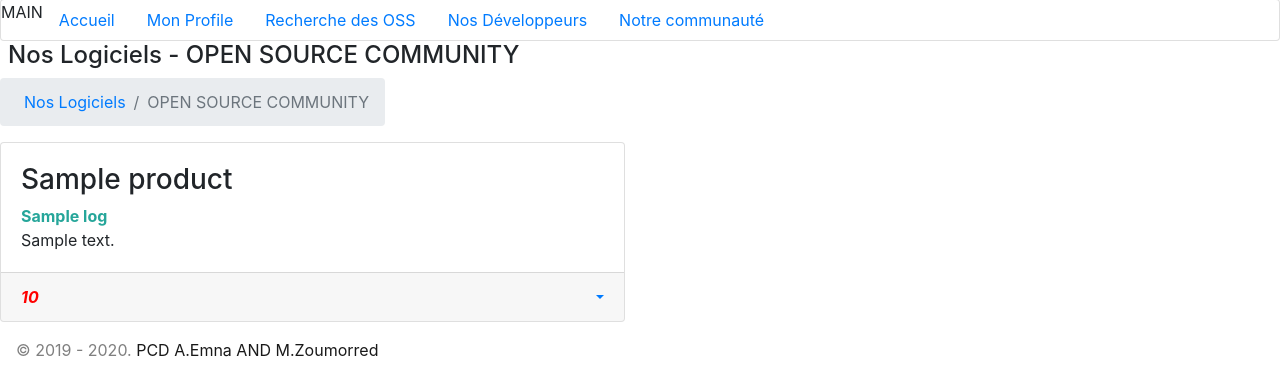
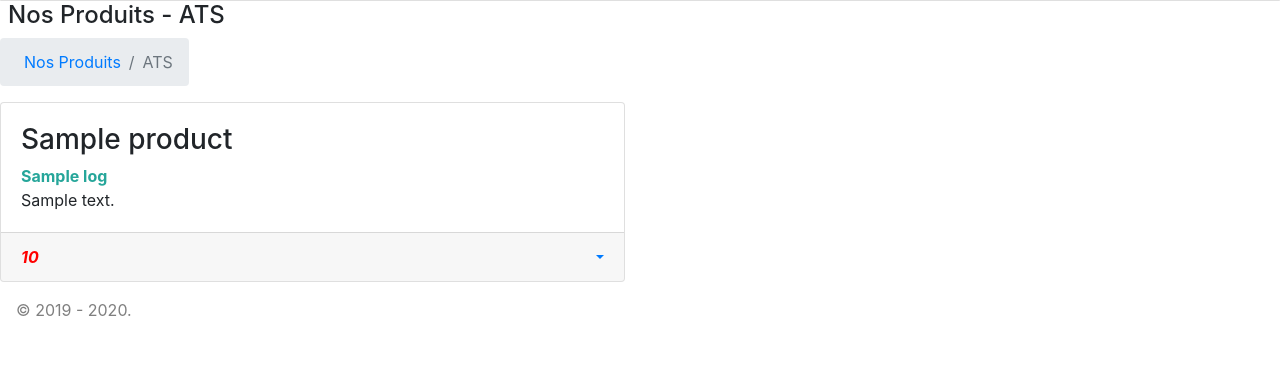
Before and after one commit to emnaabg/ATS, a Django app: template products/templates/products/products.html in a window 1280 px wide. Shown: the part 1200-1578 px from the top of the page. After the commit the page ends 1516 px from the top, so only its background shows below. Run offline with Django 3.2, Linux system fonts and the light colour scheme; the template is opened without the code that fills it: most values are stand-ins (such as "Sample title", 1, 10 or a date in 2020); grey boxes marked "Sample" are stand-in pictures; some libraries are stand-ins or nearby versions.

Commit message:
first commit

```diff
--- a/products/templates/products/products.html
+++ b/products/templates/products/products.html
@@ -9,7 +9,7 @@
 	<meta charset="utf-8">
 	<meta http-equiv="X-UA-Compatible" content="IE=edge">
 	<meta name="viewport" content="width=device-width, initial-scale=1, shrink-to-fit=no">
-	<title>OPEN SOURCE COMMUNITY</title>
+	<title>ATS</title>
 
 	<!-- Global stylesheets -->
     <link href="https://fonts.googleapis.com/css?family=Roboto:400,300,100,500,700,900" rel="stylesheet" type="text/css">
@@ -66,39 +66,38 @@
 					<a href="#" class="navbar-nav-link dropdown-toggle caret-0" data-toggle="dropdown" onclick="markasread()">
 						<i class="icon-bubbles4"></i>
 						<span class="d-md-none ml-2">Notifications</span>
-						{%  ifequal nbrnotif 0 %}
-						<span class="badge badge-pill bg-warning-400 ml-auto ml-md-0" id="notific" style="display: none;">{{nbrnotif}}</span>
-						{% else %}
-						<span class="badge badge-pill bg-warning-400 ml-auto ml-md-0" id="notific" >{{nbrnotif}}</span>
-						{% endifequal %}
+
+
+
+						<span class="badge badge-pill bg-warning-400 ml-auto ml-md-0" id="notific" ></span>
+
 					</a>
 
 					<div class="dropdown-menu dropdown-menu-right dropdown-content wmin-md-350">
 						<div class="dropdown-content-header">
-							<span class="font-weight-semibold">Notifications</span>
+							<span class="font-weight-semibold"></span>
 							<a href="#" class="text-default"><i class="icon-compose"></i></a>
 						</div>
 
 						<div class="dropdown-content-body dropdown-scrollable">
 							<ul class="media-list">
-								{% for notif in notifications %}
+
 								<li class="media">
 									<div class="mr-3 position-relative">
-										<img src="{{notif.image}}" width="36" height="36" class="rounded-circle" alt="">
+										<img src="" width="36" height="36" class="rounded-circle" alt="">
 									</div>
 
 									<div class="media-body">
 										<div class="media-title">
 											<a href="">
-												<span class="font-weight-semibold">{{notif.username}}</span>
-												<span class="text-muted float-right font-size-sm">{{notif.date}}</span>
+												<span class="font-weight-semibold"></span>
+												<span class="text-muted float-right font-size-sm"></span>
 											</a>
 										</div>
 
-										<span class="text-muted">{{notif.content}}</span>
+										<span class="text-muted"></span>
 									</div>
 								</li>
-								{% endfor %}
 							</ul>
 						</div>
 
@@ -110,17 +109,11 @@
 
 				<li class="nav-item dropdown dropdown-user">
 					<a href="#" class="navbar-nav-link d-flex align-items-center dropdown-toggle" data-toggle="dropdown">
-						<img src="{{user.image}}" class="rounded-circle mr-2" height="34" alt="">
-						<span>{{user.username}}</span>
+						<img src="" class="rounded-circle mr-2" height="34" alt="">
+						<span></span>
 					</a>
 
-					<div class="dropdown-menu dropdown-menu-right">
-						<a href="" class="dropdown-item"><i class="icon-user-plus"></i> Mon profile</a>
-						<a href="#" class="dropdown-item"><i class="icon-coins"></i> Mes OSS </a>
-						<div class="dropdown-divider"></div>
-						<a href="#" class="dropdown-item"><i class="icon-cog5"></i> Account settings</a>
-						<a href="" class="dropdown-item"><i class="icon-switch2"></i> Logout</a>
-					</div>
+
 				</li>
 			</ul>
 		</div>
@@ -156,7 +149,7 @@
 					<div class="card-body">
 						<div class="media justify-content-center">
 
-								<img src="{% static '/images/logo.png' %}" style="width: 90%;margin-top: 20%;">
+								<img src="https://www.ats-digital.com/wp-content/themes/ats-digital-theme/theme/images/logos/Logo-T.png" style="width: 90%;margin-top: 20%;">
 						</div>
 					</div>
 				</div>
@@ -168,30 +161,8 @@
 					<ul class="nav nav-sidebar" data-nav-type="accordion">
 
 						<!-- Main -->
-						<li class="nav-item-header"><div class="text-uppercase font-size-xs line-height-xs">Main</div> <i class="icon-menu" title="Main"></i></li>
-						<li class="nav-item">
-							<a href="" class="nav-link ">
-								<i class="icon-home4"></i>
-								<span>
-									Accueil
-								</span>
-							</a>
-						</li>
-						<li class="nav-item ">
-							<a href="" class="nav-link "><i class="icon-user"></i>
-								<span>Mon Profile</span></a>
-						</li>
 
-						<li class="nav-item ">
-							<a href="" class="nav-link active"><i class="icon-search4"></i> <span>Recherche des OSS</span></a>
-						</li>
 
-						<li class="nav-item ">
-							<a href="" class="nav-link"><i class="icon-people"></i> <span>Nos Développeurs</span></a>
-						</li>
-						<li class="nav-item ">
-							<a href="" class="nav-link"><i class="icon-users4"></i> <span>Notre communauté</span></a>
-						</li>
 
 					</ul>
 				</div>
@@ -211,7 +182,7 @@
 			<div class="page-header page-header-light">
 				<div class="page-header-content header-elements-md-inline">
 					<div class="page-title d-flex">
-						<h4><i class="icon-arrow-left52 mr-2"></i> <span class="font-weight-semibold">Nos Logiciels</span> - OPEN SOURCE COMMUNITY</h4>
+						<h4><i class="icon-arrow-left52 mr-2"></i> <span class="font-weight-semibold">Nos Produits</span> - ATS</h4>
 						<a href="#" class="header-elements-toggle text-default d-md-none"><i class="icon-more"></i></a>
 					</div>
 
@@ -235,8 +206,8 @@
 				<div class="breadcrumb-line breadcrumb-line-light header-elements-md-inline">
 					<div class="d-flex">
 						<div class="breadcrumb">
-							<a href="" class="breadcrumb-item"><i class="icon-home2 mr-2"></i> Nos Logiciels</a>
-							<span class="breadcrumb-item active">OPEN SOURCE COMMUNITY</span>
+							<a href="" class="breadcrumb-item"><i class="icon-home2 mr-2"></i> Nos Produits</a>
+							<span class="breadcrumb-item active">ATS</span>
 						</div>
 
 						<a href="#" class="header-elements-toggle text-default d-md-none"><i class="icon-more"></i></a>
@@ -284,7 +255,7 @@
                             <div class="card-footer d-sm-flex justify-content-sm-between align-items-sm-center">
                                 <span>
 
-										<i class="icon-star-full2" style="color:red;font-weight: 700;display: inline-block;">{{p.price}}</i>
+										<i class="icon-star-dollar" style="color:red;font-weight: 700;display: inline-block;">{{p.price}}</i>
 
                                 </span>
 
@@ -295,11 +266,6 @@
                                     <li class="list-inline-item dropdown">
                                         <a href="#" class="text-default dropdown-toggle" data-toggle="dropdown"><i class="icon-menu7"></i></a>
 
-                                        <div class="dropdown-menu dropdown-menu-right">
-                                            <a href="{{log.url_git}}" class="dropdown-item"><i class="icon-github"></i> Github </a>
-                                            <a href="{{log.url_sf}}" class="dropdown-item"><i class="icon-circle-code"></i> Source Forge </a>
-                                            <a href="" class="dropdown-item"><i class="icon-user"></i> Developer profile</a>
-                                        </div>
                                     </li>
                                 </ul>
                             </div>
@@ -329,7 +295,7 @@
 
             <div class="navbar-collapse collapse" id="navbar-footer">
                 <span class="navbar-text">
-                    &copy; 2019 - 2020. <a href="#">PCD A.Emna AND M.Zoumorred</a>
+                    &copy; 2019 - 2020.
                 </span>
             </div>
         </div>
--- a/products/views.py
+++ b/products/views.py
@@ -34,8 +34,8 @@ def allproducts(request):
 def oneproduct(request,id):
 
     p=production.objects.get(id=id)
-
-    context ={'productinfo':p}
+    r=review.objects.get(id=id)
+    context ={'productinfo':p,'review':r}
 
 
     return render(request,'products/productinfo.html',context)
```
Also changed, not shown: products/templates/products/productinfo.html (+126 -66 lines).
